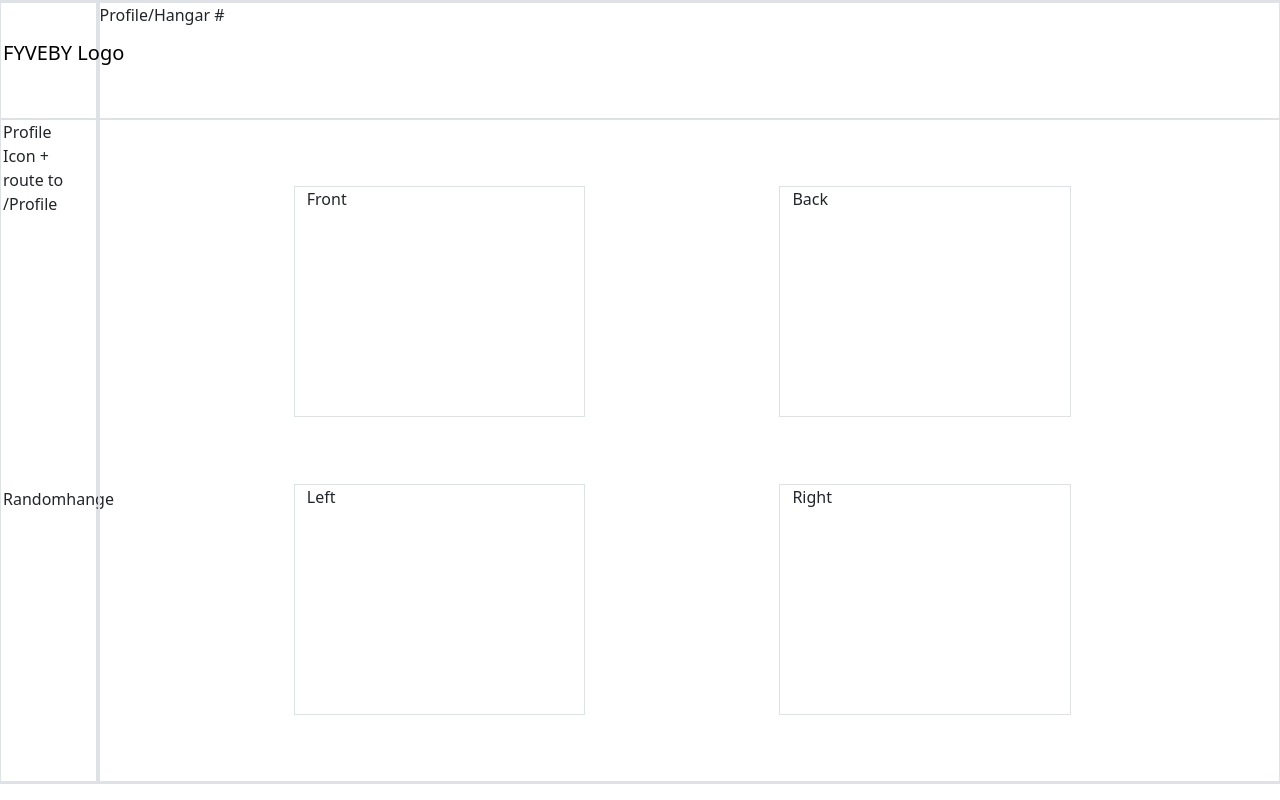
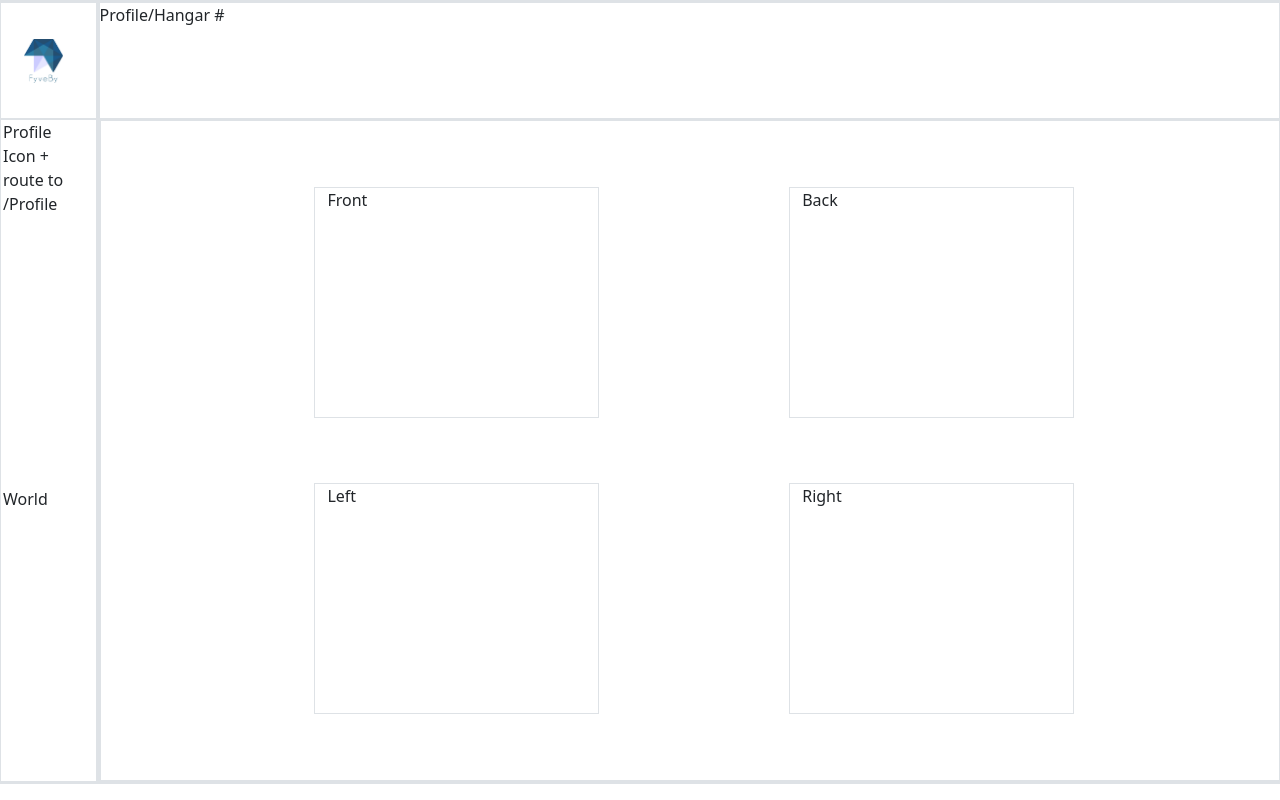
Before and after one commit to fyveby/skyview_demo, a React (Create React App) app: page / in a window 1280 px wide. Built offline with nearby package versions, Linux system fonts and the light colour scheme.

Commit message:
organize navbar into separate component and
make embedded form better size

```diff
--- a/package.json
+++ b/package.json
@@ -1,6 +1,7 @@
 {
   "name": "skyview_demo",
   "version": "0.1.0",
+  "homepage": ".",
   "private": true,
   "dependencies": {
     "@testing-library/jest-dom": "^5.17.0",
@@ -14,6 +15,8 @@
     "web-vitals": "^2.1.4"
   },
   "scripts": {
+    "predeploy": "npm run build",
+    "deploy": "gh-pages -d build",
     "start": "react-scripts start",
     "build": "react-scripts build",
     "test": "react-scripts test",
@@ -36,5 +39,8 @@
       "last 1 firefox version",
       "last 1 safari version"
     ]
+  },
+  "devDependencies": {
+    "gh-pages": "^6.0.0"
   }
 }
--- a/src/App.js
+++ b/src/App.js
@@ -2,9 +2,9 @@
 import "./App.css";
 import { BrowserRouter as Router, Routes, Route } from "react-router-dom";
 
-import Demo from "./Demo";
-import DemoProfile from "./DemoProfile";
-import DemoContact from "./DemoContact";
+import Demo from "./Components/Demo";
+import DemoProfile from "./Components/DemoProfile";
+import DemoContact from "./Components/DemoContact";
 
 function App() {
   return (
--- /dev/null
+++ b/src/Components/Demo.js
@@ -0,0 +1,34 @@
+import Logo from "../Images/FyveBy+Logo+w+Text.png";
+import DemoNav from "./DemoNav";
+function Demo() {
+  return (
+    <DemoNav
+      content={
+        <div
+          className="row border d-flex flex-column justify-content-center align-items-center"
+          style={{ height: "100%" }}
+        >
+          <div className="row m-0" style={{ height: "10%" }}></div>
+          <div className="row" style={{ height: "35%" }}>
+            <div className="col-md-1 col-lg-2"></div>
+            <div className="col border">Front</div>
+            <div className="col-md-1 col-lg-2"></div>
+            <div className="col border">Back</div>
+            <div className="col-md-1 col-lg-2"></div>
+          </div>
+          <div className="row" style={{ height: "10%" }}></div>
+          <div className="row" style={{ height: "35%" }}>
+            <div className="col-md-1 col-lg-2"></div>
+            <div className="col border">Left</div>
+            <div className="col-md-1 col-lg-2"></div>
+            <div className="col border">Right</div>
+            <div className="col-md-1 col-lg-2"></div>
+          </div>
+          <div className="row" style={{ height: "10%" }}></div>
+        </div>
+      }
+    ></DemoNav>
+  );
+}
+
+export default Demo;
--- /dev/null
+++ b/src/Components/DemoContact.js
@@ -0,0 +1,28 @@
+import DemoNav from "./DemoNav";
+function DemoContact() {
+  return (
+    <DemoNav
+      content={
+        <div
+          className="row d-flex flex-column justify-content-center align-items-center"
+          style={{ height: "100%" }}
+        >
+          <div
+            className="d-flex justify-content-center align-items-center"
+            style={{ height: "100%", width: "100%" }}
+          >
+            <iframe
+              src="https://docs.google.com/forms/d/e/1FAIpQLSdPjO4k40MhOHnIl4YK0Bw1X1Jo7AixbmGnzViF--wSh-TivA/viewform?embedded=true"
+              title="Contact"
+              style={{ width: "200%", height: "100%" }}
+            >
+              Loading…
+            </iframe>
+          </div>
+        </div>
+      }
+    ></DemoNav>
+  );
+}
+
+export default DemoContact;
--- a/src/DemoContact.js
+++ b/src/Components/DemoNav.js
@@ -1,13 +1,15 @@
-function DemoContact() {
+import Logo from "../Images/FyveBy+Logo+w+Text.png";
+
+function DemoNav(props) {
   return (
     <div className="border" style={{ width: "100vw", height: "98vh" }}>
       <div className="row" style={{ height: "100%" }}>
         <div className="col-md-2 col-lg-1 border" style={{ height: "100%" }}>
           <div
-            className="row border navbar navbar-primary navbar-fixed-left"
+            className="row border navbar navbar-primary navbar-fixed-left d-flex justify-content-center align-items-center"
             style={{ height: "15%" }}
           >
-            <p className="text-center navbar-brand">FYVEBY Logo</p>
+            <img src={Logo} alt="Logo" style={{ width: "60%" }}></img>
           </div>
           <div className="row border " id="nav" style={{ height: "85%" }}>
             <p>Profile Icon + route to /Profile</p>
@@ -23,21 +25,7 @@
             className="row border d-flex flex-column justify-content-center align-items-center"
             style={{ height: "85%" }}
           >
-            <div
-              className="d-flex border justify-content-center align-items-center"
-              style={{ height: "100%", width: "100%" }}
-            >
-              <iframe
-                src="https://docs.google.com/forms/d/e/1FAIpQLSdPjO4k40MhOHnIl4YK0Bw1X1Jo7AixbmGnzViF--wSh-TivA/viewform?embedded=true"
-                title="Contact"
-                frameborder="0"
-                marginheight="0"
-                marginwidth="0"
-                style={{ width: "85%", height: "85%" }}
-              >
-                Loading…
-              </iframe>
-            </div>
+            {props.content}
           </div>
         </div>
       </div>
@@ -45,4 +33,4 @@
   );
 }
 
-export default DemoContact;
+export default DemoNav;
--- /dev/null
+++ b/src/Components/DemoProfile.js
@@ -0,0 +1,6 @@
+import DemoNav from "./DemoNav";
+function DemoProfile() {
+  return <DemoNav></DemoNav>;
+}
+
+export default DemoProfile;
--- a/src/Demo.js
+++ /dev/null
@@ -1,47 +0,0 @@
-function Demo() {
-  return (
-    <div className="border" style={{ width: "100vw", height: "98vh" }}>
-      <div className="row" style={{ height: "100%" }}>
-        <div className="col-md-2 col-lg-1 border" style={{ height: "100%" }}>
-          <div
-            className="row border navbar navbar-primary navbar-fixed-left"
-            style={{ height: "15%" }}
-          >
-            <p className="text-center navbar-brand">FYVEBY Logo</p>
-          </div>
-          <div className="row border " id="nav" style={{ height: "85%" }}>
-            <p>Profile Icon + route to /Profile</p>
-            <p>Randomhange</p>
-          </div>
-        </div>
-
-        <div className="col-md-10 col-lg-11 border">
-          <div className="row border" style={{ height: "15%" }}>
-            Profile/Hangar #
-          </div>
-          <div className="row border" style={{ height: "85%" }}>
-            <div className="row m-0" style={{ height: "10%" }}></div>
-            <div className="row" style={{ height: "35%" }}>
-              <div className="col-md-1 col-lg-2"></div>
-              <div className="col border">Front</div>
-              <div className="col-md-1 col-lg-2"></div>
-              <div className="col border">Back</div>
-              <div className="col-md-1 col-lg-2"></div>
-            </div>
-            <div className="row" style={{ height: "10%" }}></div>
-            <div className="row" style={{ height: "35%" }}>
-              <div className="col-md-1 col-lg-2"></div>
-              <div className="col border">Left</div>
-              <div className="col-md-1 col-lg-2"></div>
-              <div className="col border">Right</div>
-              <div className="col-md-1 col-lg-2"></div>
-            </div>
-            <div className="row" style={{ height: "10%" }}></div>
-          </div>
-        </div>
-      </div>
-    </div>
-  );
-}
-
-export default Demo;
--- a/src/DemoProfile.js
+++ /dev/null
@@ -1,53 +0,0 @@
-function DemoProfile() {
-  return (
-    <div className="border" style={{ width: "100vw", height: "98vh" }}>
-      <div className="row" style={{ height: "100%" }}>
-        <div className="col-md-2 col-lg-1 border" style={{ height: "100%" }}>
-          <div
-            className="row border navbar navbar-primary navbar-fixed-left"
-            style={{ height: "15%" }}
-          >
-            <p className="text-center navbar-brand">FYVEBY Logo</p>
-          </div>
-          <div className="row border " id="nav" style={{ height: "85%" }}>
-            <p>Profile Icon + route to /Profile</p>
-            <p>World</p>
-          </div>
-        </div>
-
-        <div className="col-md-10 col-lg-11 border">
-          <div className="row border" style={{ height: "15%" }}>
-            Profile/Hangar #
-          </div>
-          <div
-            className="row border d-flex flex-column justify-content-center align-items-center"
-            style={{ height: "85%" }}
-          >
-            put stuff here
-          </div>
-
-          {/* <div className="row border" style={{ height: "85%" }}>
-            <div className="row border"></div>
-            <div className="row" style={{ height: "2.5%" }}>
-              <div className="col border"></div>
-              <div
-                className="col d-flex justify-content-center border"
-                style={{ height: "250px" }}
-              >
-                <img
-                  src="https://media.istockphoto.com/id/1470130937/photo/young-plants-growing-in-a-crack-on-a-concrete-footpath-conquering-adversity-concept.webp?b=1&s=170667a&w=0&k=20&c=IRaA17rmaWOJkmjU_KD29jZo4E6ZtG0niRpIXQN17fc="
-                  alt="random text"
-                  className="img rounded-circle border"
-                  style={{ width: "160px", height: "150px" }}
-                />
-              </div>
-              <div className="col border"></div>
-            </div>
-          </div> */}
-        </div>
-      </div>
-    </div>
-  );
-}
-
-export default DemoProfile;
--- a/src/index.css
+++ b/src/index.css
@@ -1,13 +1,17 @@
 body {
   margin: 0;
-  font-family: -apple-system, BlinkMacSystemFont, 'Segoe UI', 'Roboto', 'Oxygen',
-    'Ubuntu', 'Cantarell', 'Fira Sans', 'Droid Sans', 'Helvetica Neue',
+  font-family: -apple-system, BlinkMacSystemFont, "Segoe UI", "Roboto", "Oxygen",
+    "Ubuntu", "Cantarell", "Fira Sans", "Droid Sans", "Helvetica Neue",
     sans-serif;
   -webkit-font-smoothing: antialiased;
   -moz-osx-font-smoothing: grayscale;
 }
 
 code {
-  font-family: source-code-pro, Menlo, Monaco, Consolas, 'Courier New',
+  font-family: source-code-pro, Menlo, Monaco, Consolas, "Courier New",
     monospace;
 }
+
+::-webkit-scrollbar {
+  display: none;
+}
```
Also changed, not shown: src/Images/FyveBy+Logo+w+Text.png (added), 1 other file (tests, documents, lock files or other folders).
